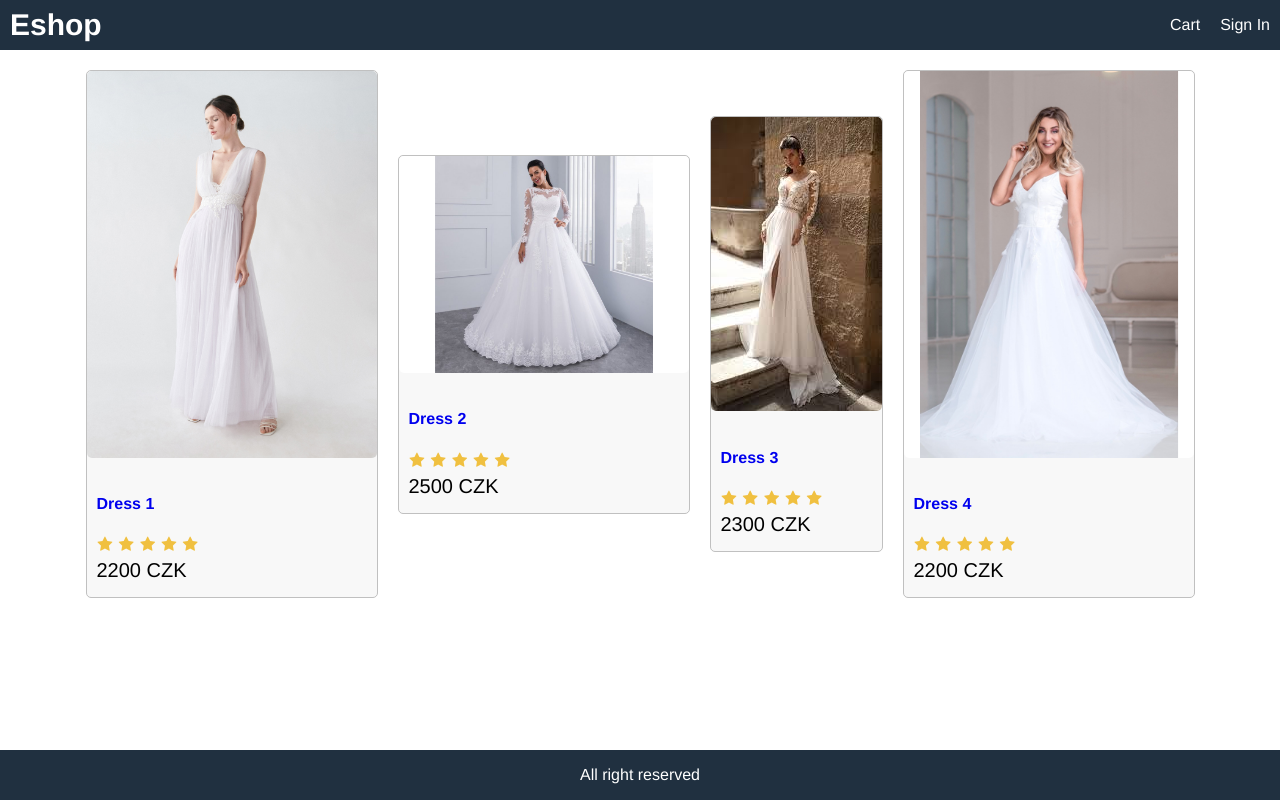
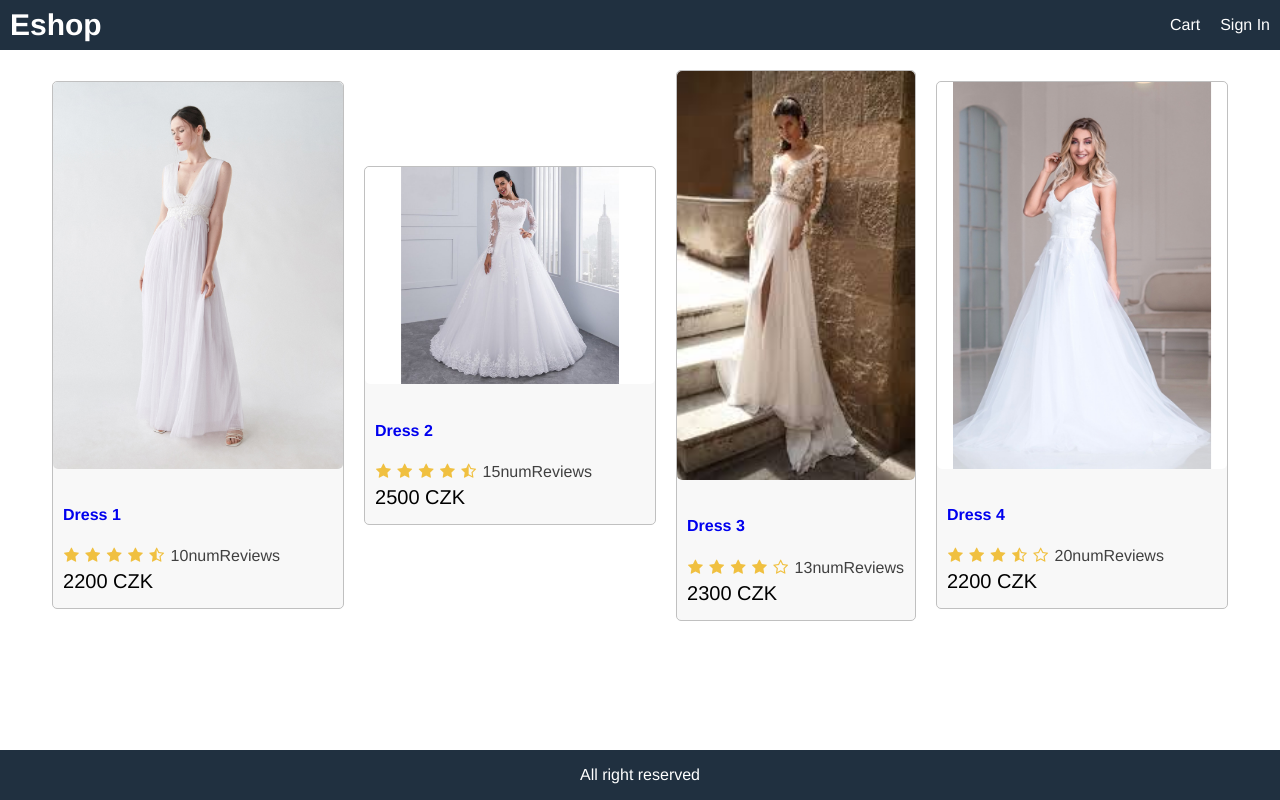
Before and after one commit to fkopriva/eshop-test, a React (Create React App) app in the folder frontend/: page / in a window 1280 px wide. Built offline with nearby package versions, Linux system fonts and the light colour scheme.

Commit message:
share code on git

```diff
--- a/frontend/src/App.js
+++ b/frontend/src/App.js
@@ -1,4 +1,5 @@
 import React from 'react';
+import Product from './components/Product';
 import data from './data';
 
 function App() {
@@ -19,24 +20,7 @@
             <div className="row center">
               {
                 data.products.map(product => (
-                  <div key={product._id} className="card">
-                    <a href={`/product/${product._id}`}>
-                      <img class="medium" src={product.image} alt={product.name} />
-                    </a>
-                    <div className="card-body">
-                      <a href={`/product/${product._id}`}>
-                        <h2>{product.name}</h2>
-                      </a>
-                      <div className="rating">
-                        <span> <i className="fa fa-star"></i> </span>
-                        <span> <i className="fa fa-star"></i> </span>
-                        <span> <i className="fa fa-star"></i> </span>
-                        <span> <i className="fa fa-star"></i> </span>
-                        <span> <i className="fa fa-star"></i> </span>
-                      </div>
-                      <div className="price">{product.price} CZK</div>
-                    </div>
-                  </div>
+                  <Product key={product._id} product={product}></Product>
                 ))
               }
             </div>
--- /dev/null
+++ b/frontend/src/components/Product.js
@@ -0,0 +1,22 @@
+import React from 'react';
+import Rating from './Rating';
+
+function Product(props) {
+    const { product } = props;
+    return (
+        <div key={product._id} className="card">
+            <a href={`/product/${product._id}`}>
+                <img class="medium" src={product.image} alt={product.name} />
+            </a>
+            <div className="card-body">
+                <a href={`/product/${product._id}`}>
+                    <h2>{product.name}</h2>
+                </a>
+                <Rating rating={product.rating} numReviews={product.numReviews}></Rating>
+                <div className="price">{product.price} CZK</div>
+            </div>
+        </div>
+    );
+}
+
+export default Product;
--- /dev/null
+++ b/frontend/src/components/Rating.js
@@ -0,0 +1,29 @@
+import React from 'react';
+
+function Rating(props) {
+    const { rating, numReviews } = props;
+    return (
+        <div className="rating">
+            <span> <i className={rating >= 1 ? "fa fa-star"
+                : rating >= 0.5 ? 'fa fa-star-half-o'
+                    : 'fa fa-star-o'} ></i> </span>
+            <span> <i className={rating >= 2 ? "fa fa-star"
+                : rating >= 1.5 ? 'fa fa-star-half-o'
+                    : 'fa fa-star-o'} ></i> </span>
+            <span> <i className={rating >= 3 ? "fa fa-star"
+                : rating >= 2.5 ? 'fa fa-star-half-o'
+                    : 'fa fa-star-o'} ></i> </span>
+            <span> <i className={rating >= 4 ? "fa fa-star"
+                : rating >= 3.5 ? 'fa fa-star-half-o'
+                    : 'fa fa-star-o'} ></i> </span>
+            <span> <i className={rating >= 5 ? "fa fa-star"
+                : rating >= 4.5 ? 'fa fa-star-half-o'
+                    : 'fa fa-star-o'} ></i> </span>
+            <span>
+                {numReviews + 'numReviews'}
+            </span>
+        </div>
+    );
+}
+
+export default Rating;
--- a/frontend/src/data.js
+++ b/frontend/src/data.js
@@ -40,7 +40,7 @@
             image: '/images/p4.jpg',
             price: 2200,
             brand: 'sth',
-            rating: 4.0,
+            rating: 3.8,
             numReviews: 20,
             description: 'dress',
         },
--- a/frontend/src/index.css
+++ b/frontend/src/index.css
@@ -106,3 +106,6 @@
   color: #f0c040;
   margin: 0.1rem;
 }
+.rating span:last-child {
+  color: #404040;
+}
```
Also changed, not shown: 1 other file (tests, documents, lock files or other folders).
